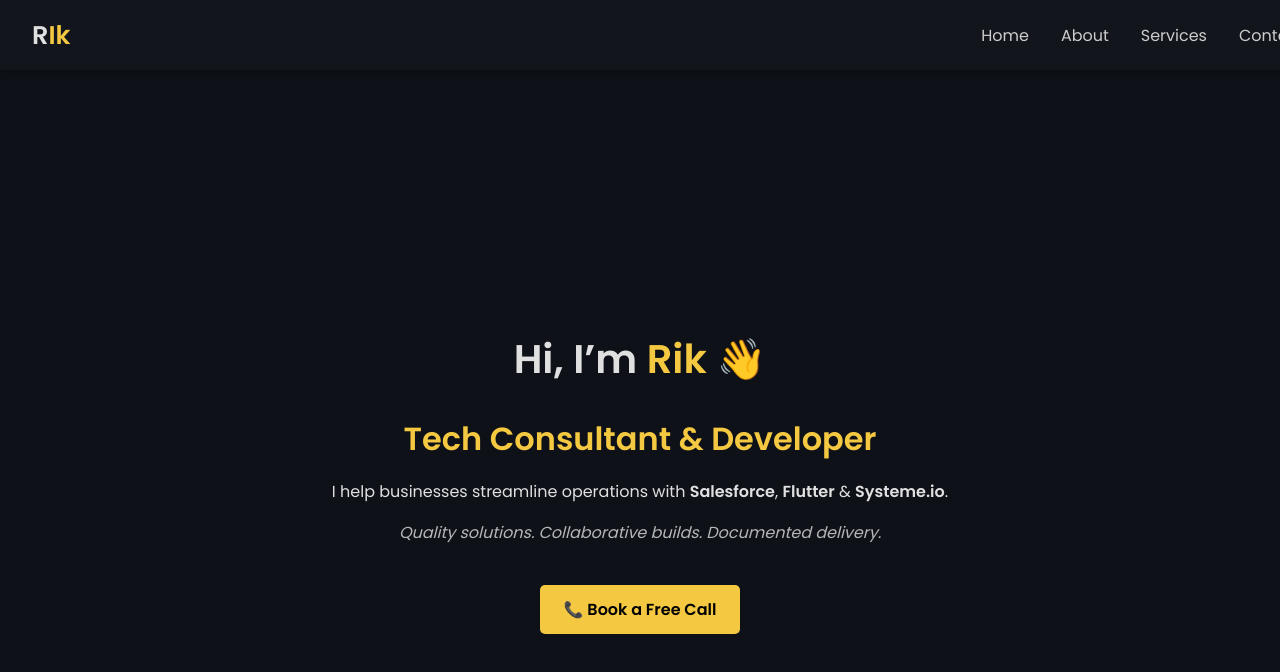
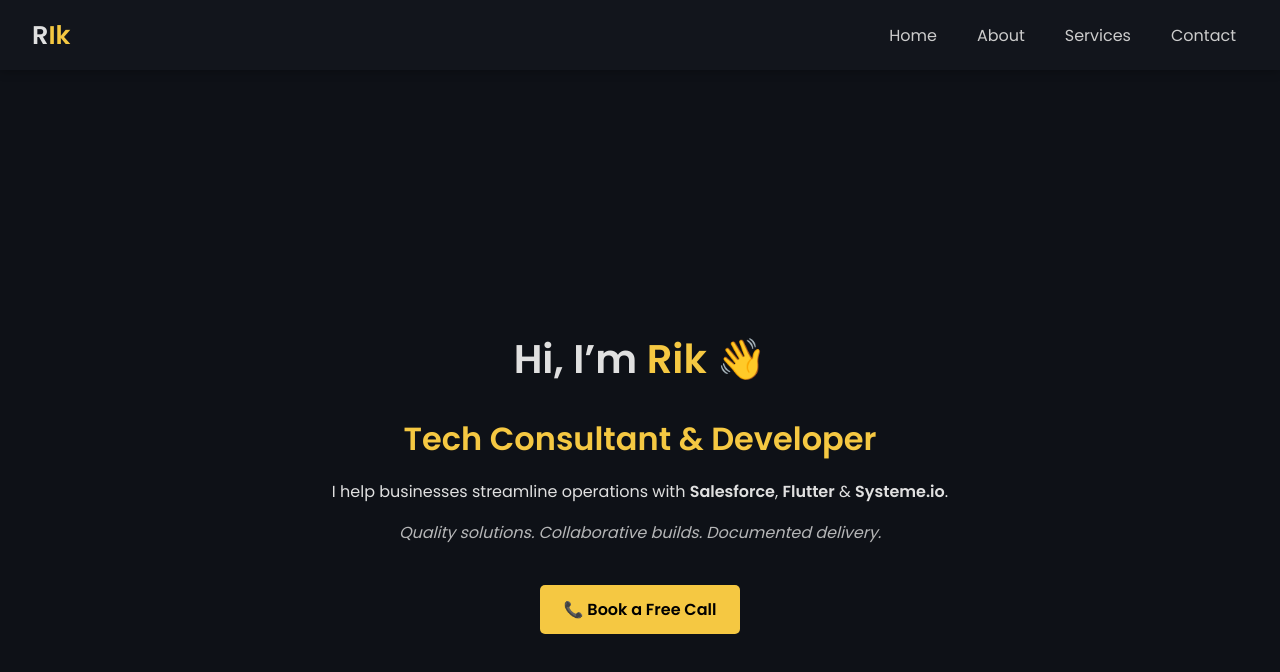
Before and after one commit to Rikeelesh/rikeelesh.github.io, a plain HTML site: page index.html in a window 1280 px wide. Shown: the top 672 px of the page. Drawn offline with nearby package versions, Linux system fonts and the light colour scheme.

Commit message:
Update style.css

```diff
--- a/style.css
+++ b/style.css
@@ -17,14 +17,16 @@ header {
   background: #12151c;
   position: fixed;
   top: 0;
-  width: 100%;
+  left: 0;
+  right: 0;
   height: 70px;
+  z-index: 999;
   display: flex;
   justify-content: space-between;
   align-items: center;
   padding: 0 2rem;
-  z-index: 999;
   box-shadow: 0 1px 10px rgba(0,0,0,0.3);
+  overflow-x: auto; /* key fix */
 }
 
 .logo {
@@ -44,11 +46,18 @@ nav {
   align-items: center;
 }
 
+nav {
+  display: flex;
+  flex-shrink: 0;
+  gap: 1rem;
+  white-space: nowrap;
+}
+
 nav a {
   color: #ccc;
-  padding: 0.5rem;
+  padding: 0.5rem 0.75rem;
   font-size: 1rem;
-  white-space: nowrap;
+  flex-shrink: 0;
 }
 
 nav a:hover {
```
